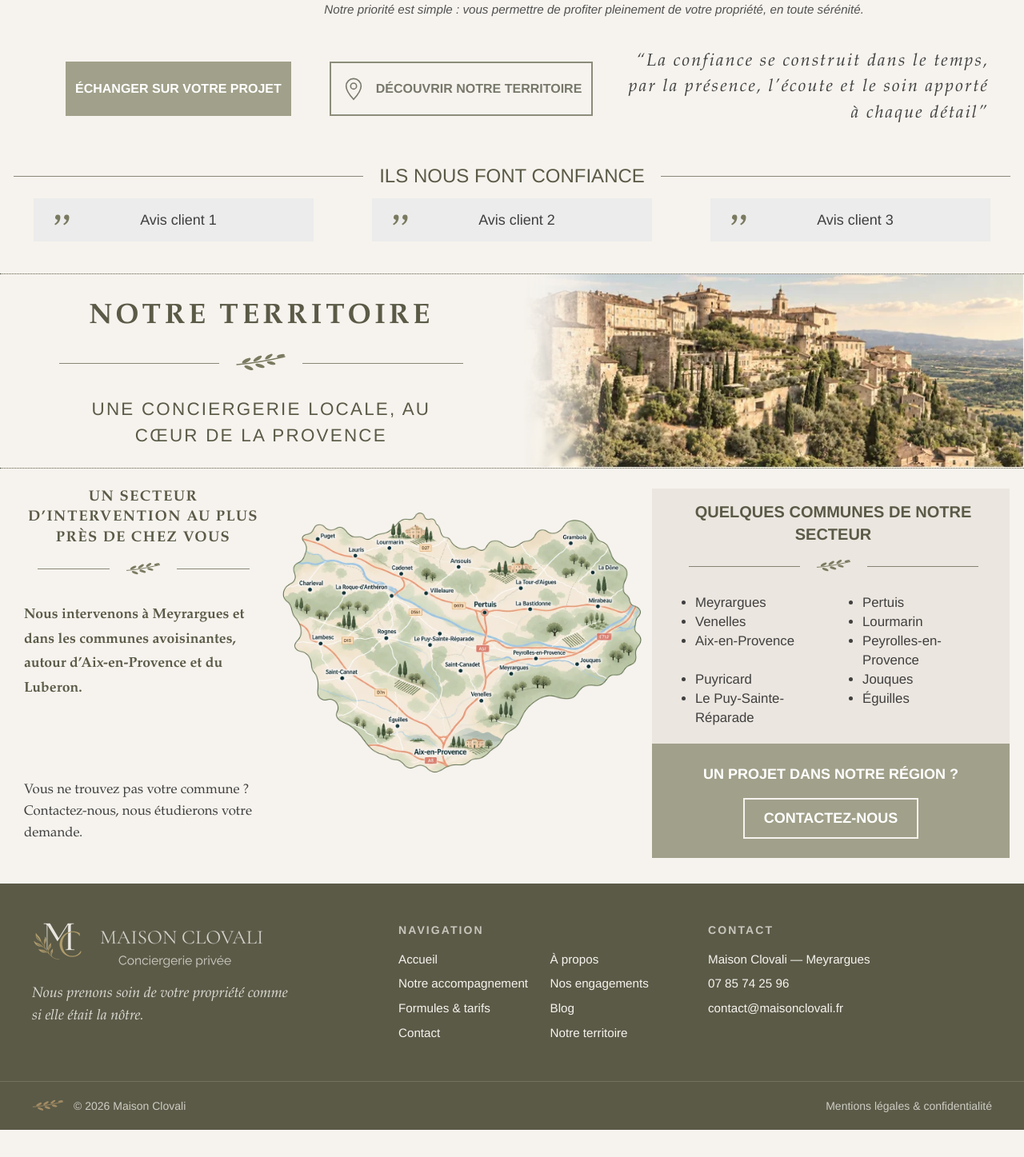
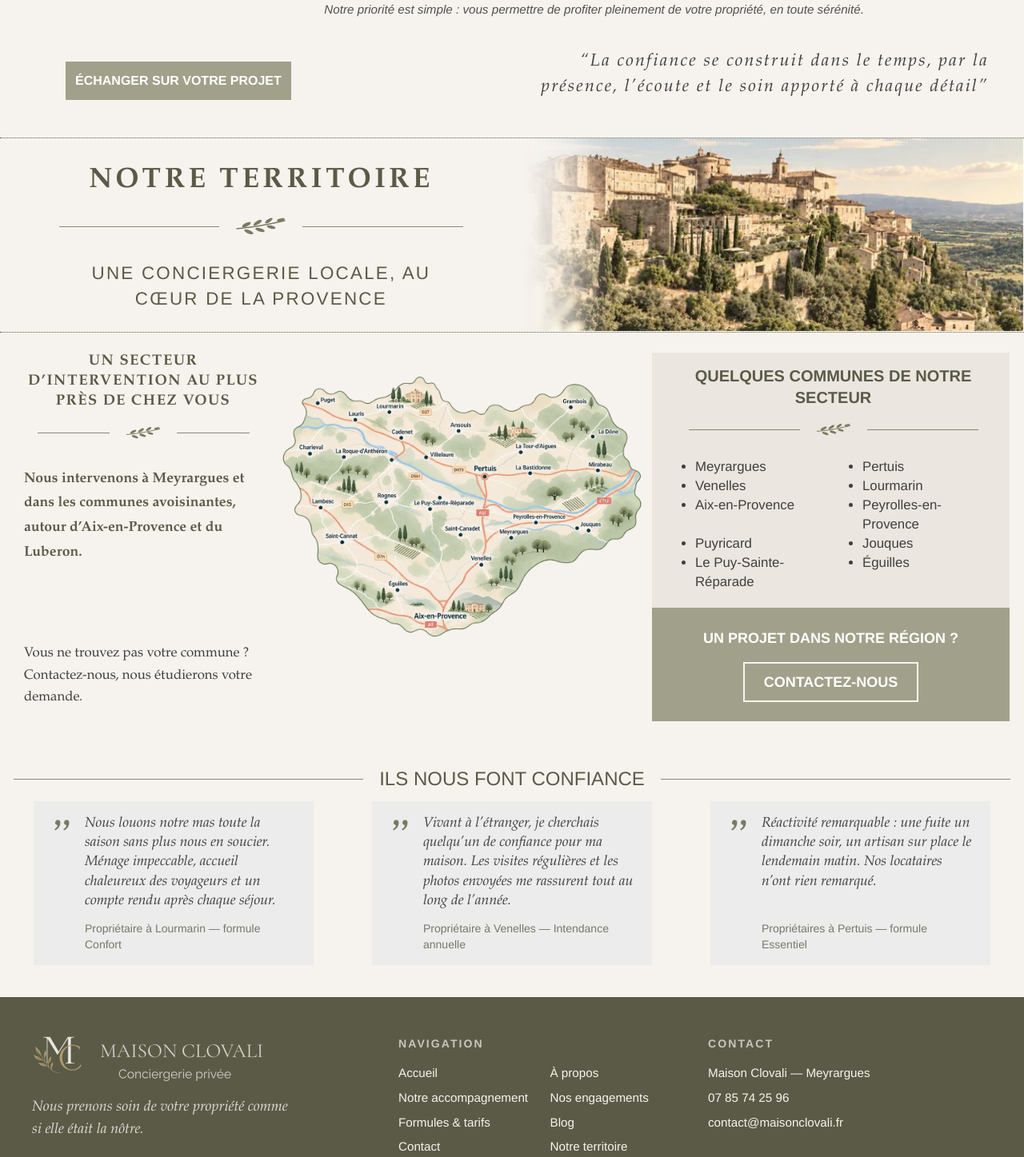
Before and after one commit to slug-lab/Web_site_Valerie, an Astro site: page /a-propos in a window 1280 px wide. Shown: the part 511-1958 px from the top of the page at 80% size. Before the commit the page ends 1924 px from the top, so only its background shows below. Built offline with nearby package versions, Linux system fonts and the light colour scheme; Astro itself is replaced by a stand-in of ours.

Commit message:
À propos : avis en bas de page, bouton territoire supprimé, avis d'exemple
« Ils nous font confiance » déplacé sous « Notre territoire » ; bouton
« Découvrir notre territoire » et pictogramme « pin » supprimés (section
intégrée à la page). Trois avis d'exemple rédigés pour la mise en page
(pas de vrais clients) : à remplacer avant la mise en ligne, signalé dans
le code et dans docs/MISE_EN_PRODUCTION.md.

Co-Authored-By: Claude Opus 5.5 <noreply@anthropic.com>

```diff
--- a/docs/ANALYSE_MAQUETTES.md
+++ b/docs/ANALYSE_MAQUETTES.md
@@ -117,7 +117,7 @@ Même en-tête, même photo, même position et taille de panneau (≈ 635 × 533
      - Droite (x 444 → 1290) : « Valérie Deron » serif italique ≈ 38 px, couleur beige-taupe clair `#C9BFAF` env. ; « FONDATRICE DE MAISON CLOVALI » sans-serif capitales ≈ 20 px ; 7 paragraphes courts en sans-serif italique ≈ 15 px, justifiés, interligne très aéré (≈ 2).
   2. **Rangée boutons + citation** :
      - **« Échanger sur votre projet »** (plein sauge) → *Contact* ;
-     - **« Découvrir notre territoire »** (contour gris + pictogramme localisation) → *Notre territoire* ;
+     - **« Découvrir notre territoire »** (contour gris + pictogramme localisation) → *Notre territoire* ; **supprimé le 11/10/2026** (la section territoire est intégrée à la page) ;
      - Citation alignée à droite en serif italique espacé ≈ 22 px : « la confiance se construit dans le temps, par la présence, l'écoute et le soin apporté à chaque détail ».
   3. **« Ils nous font confiance »** + 3 avis (partagé).
 - **Remarque texte** : la citation contient des accents manquants (« l'ecoute », « a chaque ») et commence par une minuscule → à corriger (validation cliente).
--- a/docs/CORRESPONDANCE_PAGES.md
+++ b/docs/CORRESPONDANCE_PAGES.md
@@ -7,7 +7,7 @@
 |---|---|---|---|---|
 | `ACCUEIL_NEW.png` (remplace `ACCUEIL.png` depuis le 11/10/2026) | **Accueil** (haut) — `src/pages/index.astro` | Hero photo plein écran + panneau translucide (titre, accroche, sous-titre, 2 CTA) | `Header`, `Divider` (rameau + filets), `Button` | Menu ; « Découvrez notre accompagnement » → `/notre-accompagnement` ; « Échanger sur votre projet » → `/contact` |
 | `ACCUEIL 2.png` | **Accueil** (suite) — même fichier `src/pages/index.astro` | « Bienvenue chez Maison CLOVALI » ; bandeau « Vous êtes propriétaire ? » (photo + texte) ; « Ils nous font confiance » | `Testimonials`, `Button` (contour clair) | « Échanger sur votre projet » → `/contact` |
-| `Page _A PROPOS.png` | **À propos** — `src/pages/a-propos.astro` | Portrait + présentation de la fondatrice ; boutons + citation ; « Ils nous font confiance » | `Header`, `Button`, `Testimonials` | « Échanger sur votre projet » → `/contact` ; « Découvrir notre territoire » → `/notre-territoire` |
+| `Page _A PROPOS.png` | **À propos** — `src/pages/a-propos.astro` | Portrait + présentation de la fondatrice ; bouton « Échanger sur votre projet » + citation (bouton « Découvrir notre territoire » supprimé le 11/10/2026) ; section « Notre territoire » (`#notre-territoire`) ; « Ils nous font confiance » en bas de page (déplacé le 11/10/2026) | `Header`, `Button`, `Testimonials` | « Échanger sur votre projet » → `/contact` |
 | `Page _NOS ENGAGEMENTS.png` | **Nos engagements** — `src/pages/nos-engagements.astro` | Titre + photo fondue ; 5 engagements ; encart CTA ; rangée de 4 valeurs avec pictogrammes | `Header`, `Button` | « Contactez-nous » → `/contact` |
 | `Page _NOTRE ACCOMPAGNEMENT.png` | **Notre accompagnement** — `src/pages/notre-accompagnement.astro` (hors menu) | Intro + photo ; frise de 5 étapes ; CTA | `Header`, `Divider`, `Button` | « Découvrir nos formules » → `/formules-et-tarifs` |
 | `Page _FORMULES & TARIFS.png` | **Formules & tarifs** — `src/pages/formules-et-tarifs.astro` | En-tête de page + CTA ; groupe Locations saisonnières (Essentiel, Confort) ; groupe Intendance (Intendance annuelle) | `Header`, `Divider`, `Button`, `PricingCard`, fond photo voilé | « Contactez-nous » → `/contact` |
--- a/docs/MISE_EN_PRODUCTION.md
+++ b/docs/MISE_EN_PRODUCTION.md
@@ -54,7 +54,7 @@ Déjà fournis par la cliente (le 11/10/2026) : photo de l'accueil, portrait, ca
 
 ### 4. Contenus à compléter
 
-- **Avis clients** : `src/components/Testimonials.astro` (actuellement « Avis client 1/2/3 »).
+- **Avis clients (bloquant)** : `src/components/Testimonials.astro` contient 3 **avis d’exemple rédigés pour la mise en page** (pas de vrais clients). Les remplacer par des avis réels, avec l’accord écrit de leurs auteurs, ou retirer la section **avant la mise en ligne** : publier de faux avis est une pratique commerciale trompeuse (Code de la consommation, art. L121-4).
 - **Mention tarifaire** de la formule Intendance : texte tronqué (« … Premie ») dans `src/pages/formules-et-tarifs.astro`.
 - **Mentions légales** : forme juridique, adresse, SIRET, durée de conservation des données (`src/pages/mentions-legales.astro`, champs entre crochets).
 - **Blog** : ajouter les articles dans `src/pages/blog.astro` (tableau `posts`), ou demander la mise en place d'articles en Markdown.
--- a/src/components/Icon.astro
+++ b/src/components/Icon.astro
@@ -6,7 +6,6 @@ export type IconName =
   | 'home'
   | 'phone'
   | 'mail'
-  | 'pin'
   | 'proximite'
   | 'reactivite'
   | 'disponibilite'
@@ -48,14 +47,6 @@ const stroke = { fill: 'none', stroke: 'currentColor', 'stroke-width': 1.6, 'str
     )
   }
   {
-    name === 'pin' && (
-      <g fill="none" stroke="currentColor" stroke-width="2.4" stroke-linecap="round" stroke-linejoin="round">
-        <path d="M24 44S10 28.5 10 19a14 14 0 0 1 28 0c0 9.5-14 25-14 25z" />
-        <circle cx="24" cy="19" r="5.5" />
-      </g>
-    )
-  }
-  {
     name === 'proximite' && (
       <g {...stroke}>
         <circle cx="15" cy="19" r="5" />
--- a/src/components/Testimonials.astro
+++ b/src/components/Testimonials.astro
@@ -1,12 +1,28 @@
 ---
 import Icon from './Icon.astro';
 
-// « Ils nous font confiance » — avis factices en attendant les avis réels (décision cliente).
+// « Ils nous font confiance »
+// ⚠ AVIS D'EXEMPLE rédigés pour la mise en page : ce ne sont PAS de vrais clients.
+// À remplacer par des avis réels (avec l'accord de leurs auteurs) AVANT la mise en ligne :
+// publier de faux avis est une pratique commerciale trompeuse (Code de la consommation, art. L121-4).
 interface Props {
   class?: string;
 }
 const { class: className = '' } = Astro.props;
-const reviews = ['Avis client 1', 'Avis client 2', 'Avis client 3'];
+const reviews: { text: string; author: string }[] = [
+  {
+    text: 'Nous louons notre mas toute la saison sans plus nous en soucier. Ménage impeccable, accueil chaleureux des voyageurs et un compte rendu après chaque séjour.',
+    author: 'Propriétaire à Lourmarin — formule Confort',
+  },
+  {
+    text: 'Vivant à l’étranger, je cherchais quelqu’un de confiance pour ma maison. Les visites régulières et les photos envoyées me rassurent tout au long de l’année.',
+    author: 'Propriétaire à Venelles — Intendance annuelle',
+  },
+  {
+    text: 'Réactivité remarquable : une fuite un dimanche soir, un artisan sur place le lendemain matin. Nos locataires n’ont rien remarqué.',
+    author: 'Propriétaires à Pertuis — formule Essentiel',
+  },
+];
 ---
 
 <section class:list={['pb-10', className]} aria-labelledby="avis-title">
@@ -20,10 +36,15 @@ const reviews = ['Avis client 1', 'Avis client 2', 'Avis client 3'];
   <ul class="container-site mt-3 grid gap-4 md:grid-cols-3 md:gap-8 lg:gap-[73px] lg:px-[42px]">
     {
       reviews.map((review) => (
-        <li>
-          <figure class="flex min-h-[54px] items-center gap-4 bg-[#ececec] px-5 py-3">
+        <li class="h-full">
+          <figure class="flex h-full gap-4 bg-[#ececec] px-5 py-4">
             <Icon name="quote" class="h-7 w-7 shrink-0 text-olive" />
-            <blockquote class="flex-1 pr-8 text-center text-lg text-ink">{review}</blockquote>
+            <div class="flex flex-1 flex-col">
+              <blockquote class="font-serif text-[1.1rem] italic leading-snug text-ink">
+                <p>{review.text}</p>
+              </blockquote>
+              <figcaption class="mt-auto pt-3 text-sm text-olive-dark/80">{review.author}</figcaption>
+            </div>
           </figure>
         </li>
       ))
--- a/src/pages/a-propos.astro
+++ b/src/pages/a-propos.astro
@@ -2,7 +2,6 @@
 // Maquette : references/Page _A PROPOS.png
 import BaseLayout from '../layouts/BaseLayout.astro';
 import Button from '../components/Button.astro';
-import Icon from '../components/Icon.astro';
 import Testimonials from '../components/Testimonials.astro';
 import Divider from '../components/Divider.astro';
 
@@ -62,17 +61,11 @@ const communes = [
   <section class="container-site mt-8 flex flex-col gap-8 pb-10 nav:mt-[34px] nav:flex-row nav:items-start nav:justify-between nav:pb-[46px] nav:pl-[82px] nav:pr-[44px]">
     <div class="flex flex-col gap-4 sm:flex-row sm:gap-12 nav:pt-[16px]">
       <Button href="/contact/" variant="sage" class="px-3 text-[1rem] whitespace-nowrap md:text-[1rem]">Échanger sur votre projet</Button>
-      <Button href="#notre-territoire" variant="outline-grey" class="px-3 text-[1rem] whitespace-nowrap md:text-[1rem]">
-        <Icon name="pin" class="h-10 w-8 shrink-0" />
-        Découvrir notre territoire
-      </Button>
     </div>
     <blockquote class="max-w-[590px] self-end text-right font-serif text-[1.35rem] italic leading-[1.5] tracking-[0.1em] text-ink">
       <p>“La confiance se construit dans le temps, par la présence, l’écoute et le soin apporté à chaque détail”</p>
     </blockquote>
   </section>
-
-  <Testimonials />
 
   <!-- Notre territoire (ancienne page /notre-territoire/, fusionnée ici) -->
   <section id="notre-territoire" class="scroll-mt-4" aria-labelledby="territoire-title">
@@ -132,4 +125,6 @@ const communes = [
       </aside>
     </div>
   </section>
+
+  <Testimonials class="pt-6" />
 </BaseLayout>
```
